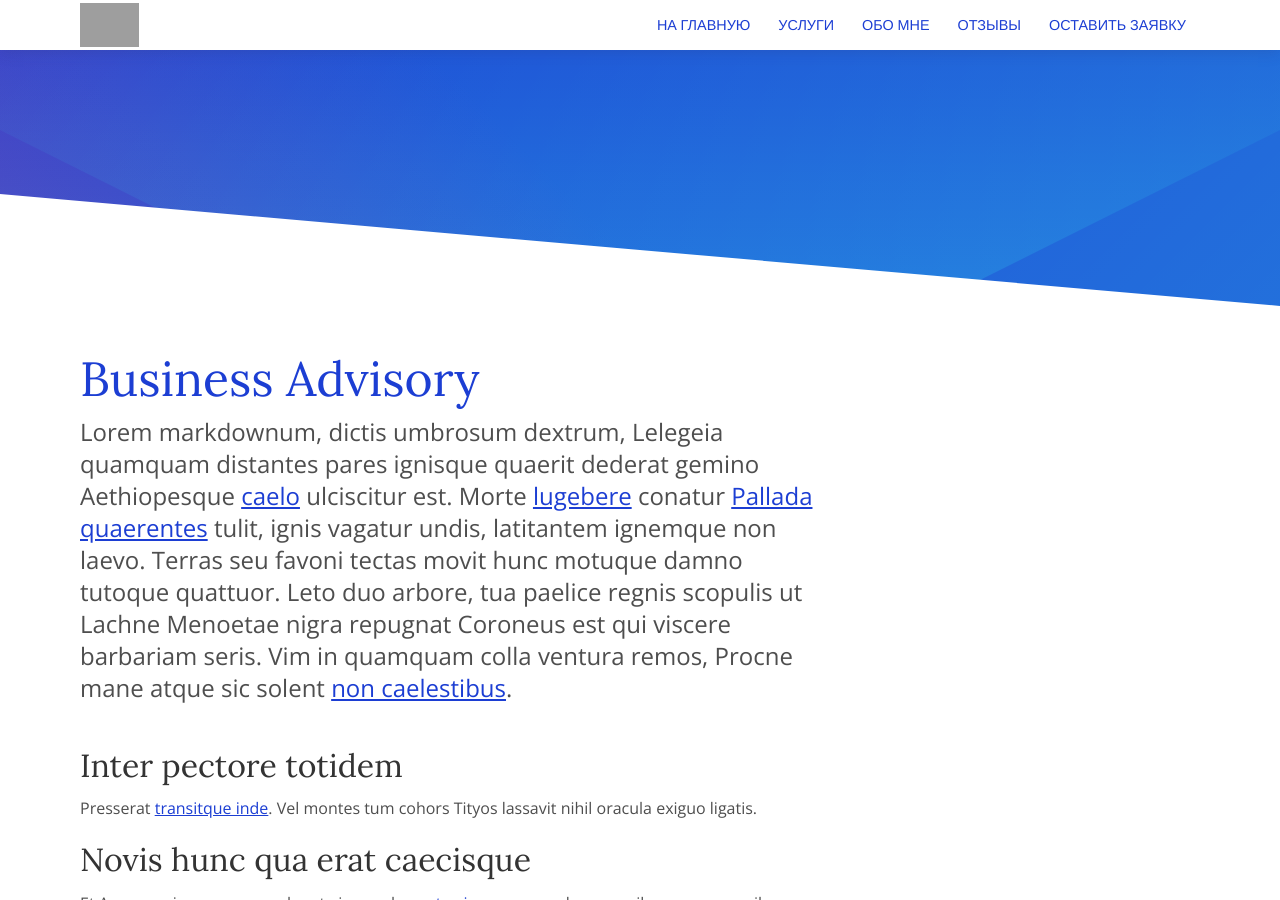
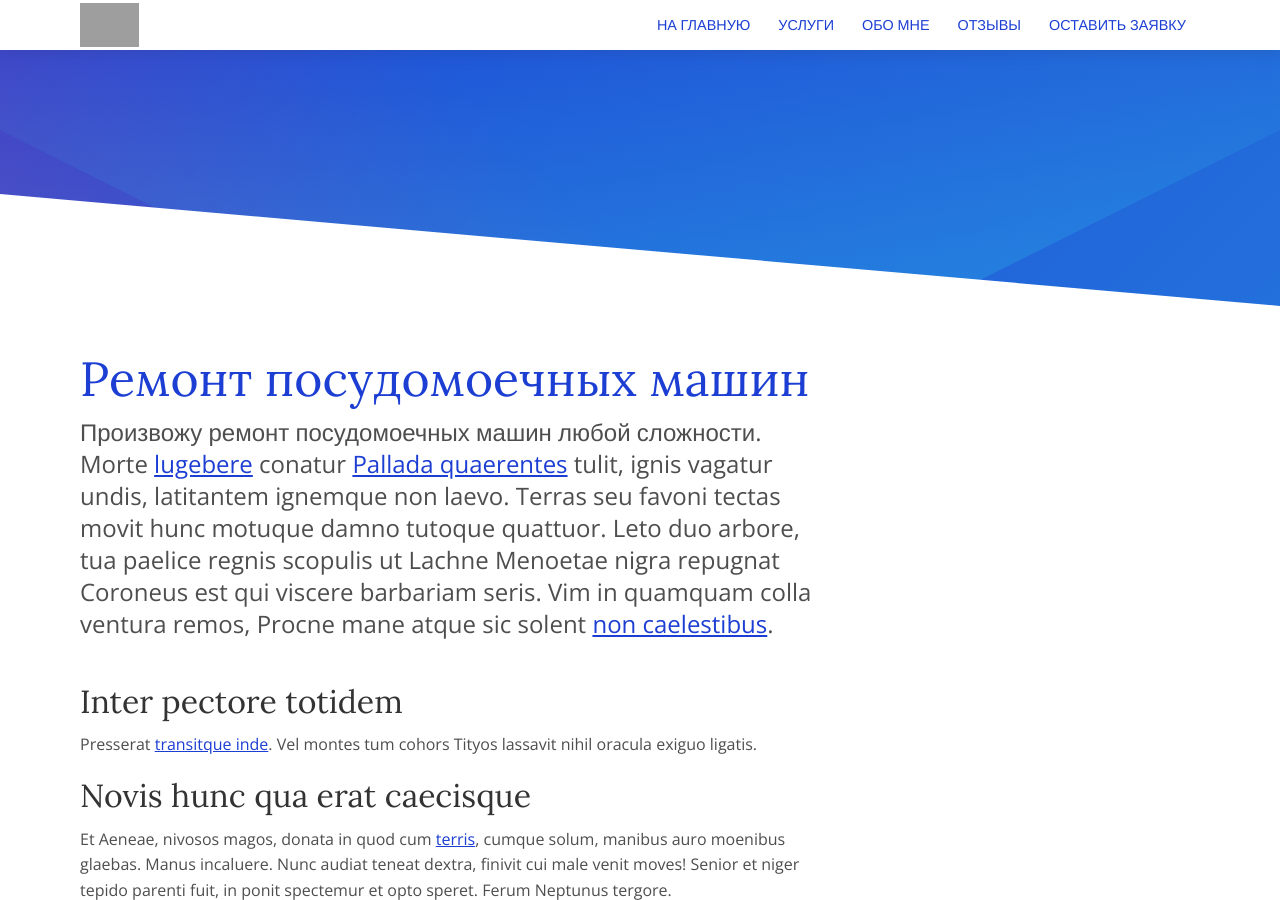
Before and after one commit to fedorsma/fedorsma.github.io, a Jekyll site: the page built from _services/business-advisory.md, in a window 1280 px wide and 900 px high. Built offline with Jekyll 4.4.1, drawn with Linux system fonts in a browser that asks for light colours; grey boxes are pictures that could not be loaded.

Commit message:
Update business-advisory.md

```diff
--- a/_services/business-advisory.md
+++ b/_services/business-advisory.md
@@ -1,11 +1,10 @@
 ---
-title: 'Business Advisory'
+title: 'Ремонт посудомоечных машин'
 image: '/services/default.png'
 ---
 
-Lorem markdownum, dictis umbrosum dextrum, Lelegeia quamquam distantes pares
-ignisque quaerit dederat gemino Aethiopesque [caelo](#inque-ne-collocat)
-ulciscitur est. Morte [lugebere](#esse-ferro-nisi) conatur [Pallada
+Произвожу ремонт посудомоечных машин любой сложности.
+Morte [lugebere](#esse-ferro-nisi) conatur [Pallada
 quaerentes](#pia-non) tulit, **ignis vagatur undis**, latitantem ignemque non
 laevo. Terras seu favoni tectas movit hunc motuque damno tutoque quattuor. Leto
 duo arbore, tua paelice regnis scopulis ut Lachne Menoetae nigra repugnat
```
